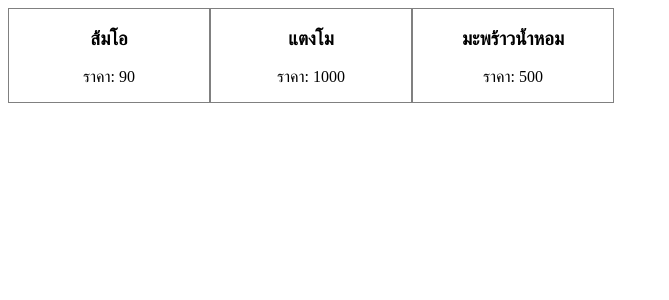
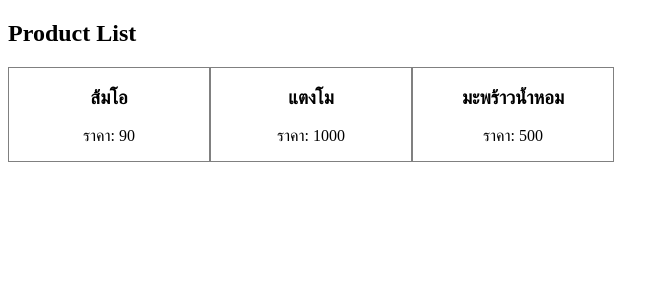
Before and after one commit to ValkyrieQ/part3-lab3, an Angular app: page / in a window 1280 px wide. Shown: the top 300 px of the page, without its empty margins (0-669 px from the left). Built offline with nearby package versions, Linux system fonts and the light colour scheme.

Commit message:
Add header

```diff
--- a/src/app/product-list/product-list.component.html
+++ b/src/app/product-list/product-list.component.html
@@ -1 +1,7 @@
-<app-product-item *ngFor="let pd of products" [product]="pd"></app-product-item>
+<div>
+  <h2>Product List</h2>
+  <app-product-item
+    *ngFor="let pd of products"
+    [product]="pd"
+  ></app-product-item>
+</div>
```
